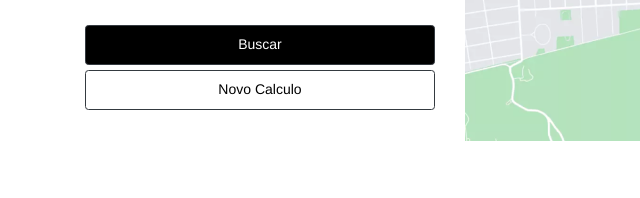
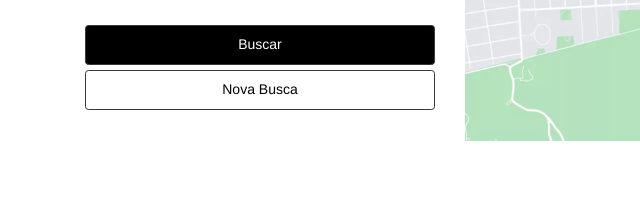
Before and after one commit to miguelhp373/Uber_Verificador_de_Precos, a plain HTML site: page src/Pages/App.html in a window 1280 px wide. Shown: the part 403-601 px from the top of the page, 0-640 px from the left. Drawn offline with nearby package versions, Linux system fonts and the light colour scheme.

Commit message:
Alterações de Informações e Criação do readme

```diff
--- a/src/Pages/App.html
+++ b/src/Pages/App.html
@@ -77,8 +77,7 @@
                                     id="btn-start" onclick="start()">Buscar</button>
                                 <br>
 
-                                <button type="button" class="btn btn-dark bg-faded btn-clear" id="btn-clear" onclick="reset()">Novo
-                                    Calculo</button>
+                                <button type="button" class="btn btn-dark bg-faded btn-clear" id="btn-clear" onclick="reset()">Nova Busca</button>
                             </div>
                         </form>
                     </span>
```
Also changed, not shown: interface/app.png (added), interface/landing.png (added), 1 other file.
